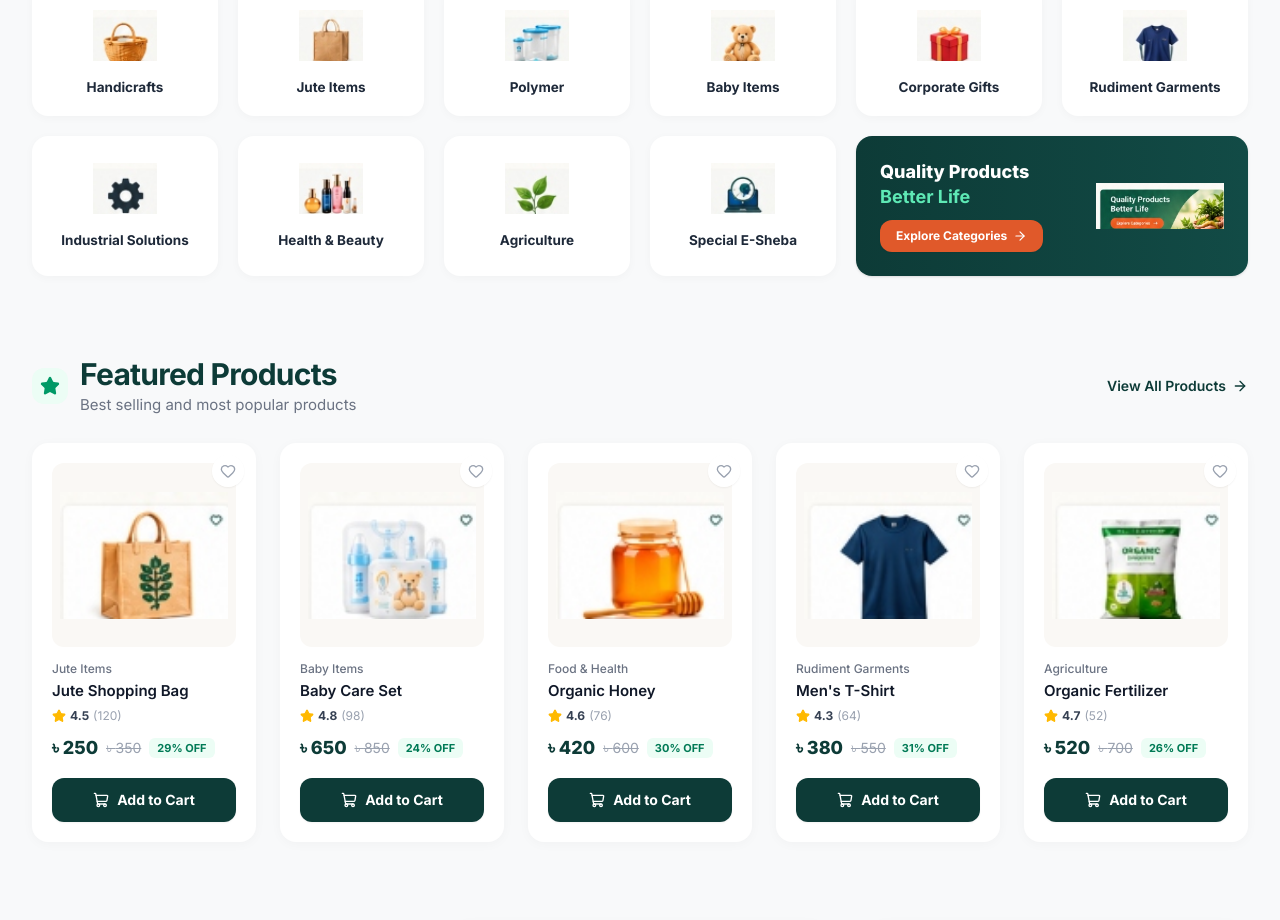
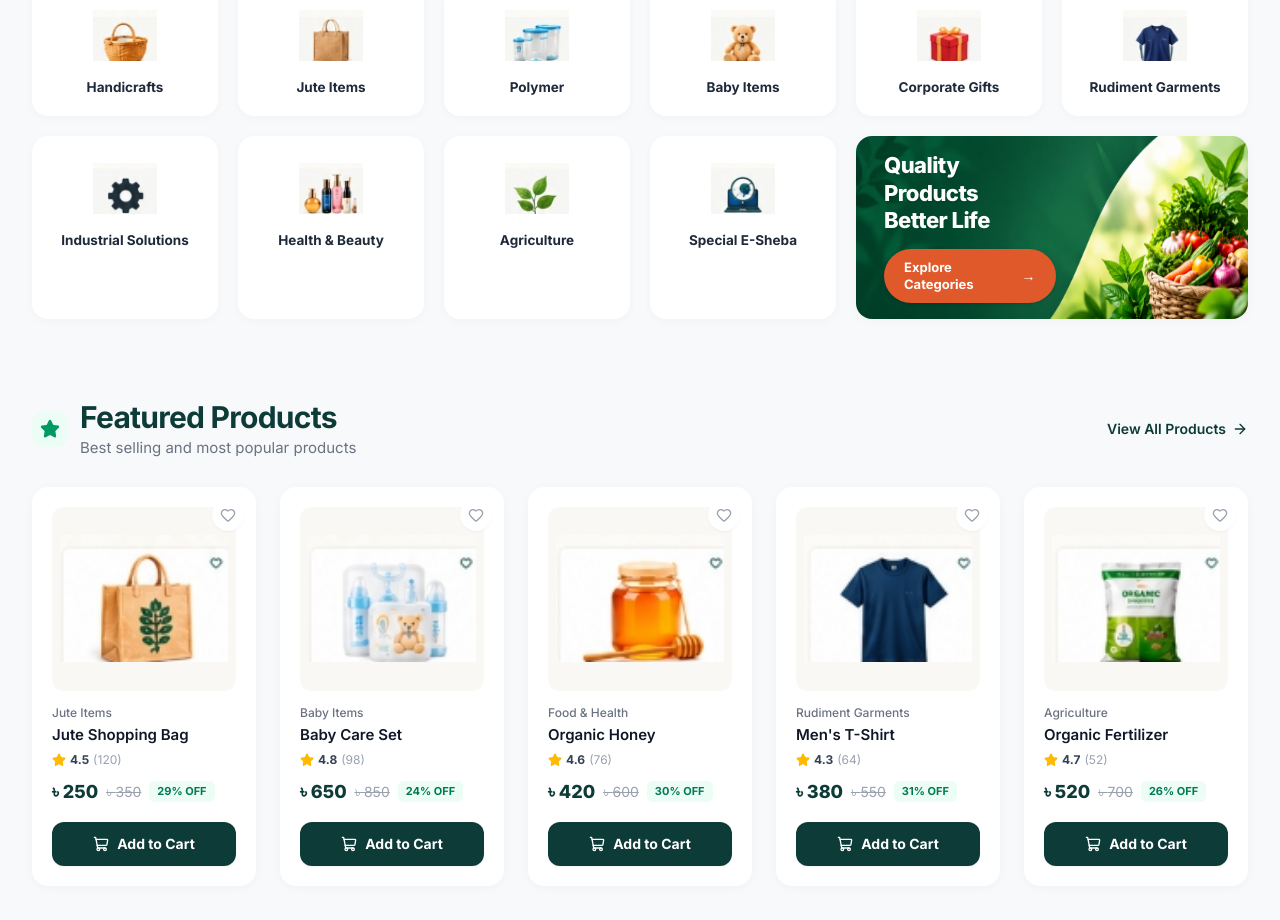
Before and after one commit to mydul62/shoilpikkabbo, a Next.js app in the folder frontend/: page / in a window 1280 px wide. Shown: the part 780-1700 px from the top of the page. Built offline with nearby package versions, Linux system fonts and the light colour scheme; no server answers; a web font is replaced by a local one.

Commit message:
feat(home): perfect Quality Products Better Life promo banner using user high-res background image and exact typography

```diff
--- a/frontend/src/components/home/ClientMockupHome.tsx
+++ b/frontend/src/components/home/ClientMockupHome.tsx
@@ -509,29 +509,32 @@ export function ClientMockupHome() {
             </span>
           </Link>
 
-          {/* Quality Products Better Life Banner (Spans 2 columns) */}
-          <div className="col-span-2 relative bg-gradient-to-r from-[#0D3B37] to-[#124B46] rounded-2xl p-5 sm:p-6 flex items-center justify-between overflow-hidden shadow-sm">
-            <div className="space-y-2.5 z-10">
-              <p className="text-white font-extrabold text-base sm:text-lg leading-snug">
+          {/* Quality Products Better Life Banner (Spans 2 columns matching client design) */}
+          <div className="col-span-2 relative rounded-2xl overflow-hidden shadow-[0_2px_12px_rgba(0,0,0,0.03)] hover:shadow-[0_8px_24px_rgba(0,0,0,0.07)] transition-all duration-300 min-h-[145px] sm:min-h-[155px] md:min-h-[165px] flex items-center group">
+            {/* High-Res Background Image with Nature Vegetables Basket & Curved Arc */}
+            <Image
+              src="/images/client-mockup/quality-products-bg.png"
+              alt="Quality Products Better Life - SHOILPIKKABBO"
+              fill
+              priority
+              className="object-cover object-right sm:object-fill transition-transform duration-500 group-hover:scale-102"
+              sizes="(max-width: 640px) 100vw, (max-width: 1024px) 50vw, 480px"
+            />
+
+            {/* Left Content Overlay: Quality Products Better Life + Explore Categories CTA */}
+            <div className="relative z-10 pl-5 sm:pl-6 md:pl-7 pr-4 py-4 max-w-[58%] sm:max-w-[55%] flex flex-col justify-center space-y-2.5 sm:space-y-3.5">
+              <h3 className="text-white font-extrabold text-base sm:text-lg md:text-xl lg:text-[22px] leading-tight tracking-tight drop-shadow-xs">
                 Quality Products
                 <br />
-                <span className="text-emerald-300 font-bold">Better Life</span>
-              </p>
+                Better Life
+              </h3>
               <Link
                 href="/shop"
-                className="inline-flex items-center gap-1.5 px-4 py-2 bg-[#E0592A] hover:bg-[#C94B20] text-white text-xs font-bold rounded-xl transition-all shadow-xs"
+                className="inline-flex items-center gap-1.5 sm:gap-2 px-4 sm:px-5 py-2 sm:py-2.5 bg-[#E0592A] hover:bg-[#C8481C] text-white text-xs sm:text-[13px] font-bold rounded-full transition-all duration-200 shadow-sm hover:scale-105 cursor-pointer w-fit group/btn"
               >
                 <span>Explore Categories</span>
-                <ArrowRight className="w-3.5 h-3.5" />
+                <span className="text-sm transition-transform duration-200 group-hover/btn:translate-x-1">→</span>
               </Link>
-            </div>
-            <div className="relative w-28 h-20 sm:w-32 sm:h-22 shrink-0">
-              <Image
-                src="/images/client-mockup/cat-promo-banner.png"
-                alt="Quality Products Better Life"
-                fill
-                className="object-contain"
-              />
             </div>
           </div>
         </div>
```
Also changed, not shown: frontend/public/images/client-mockup/quality-products-bg.png (added), frontend/public/images/client-mockup/quality-products-design.png (added).
